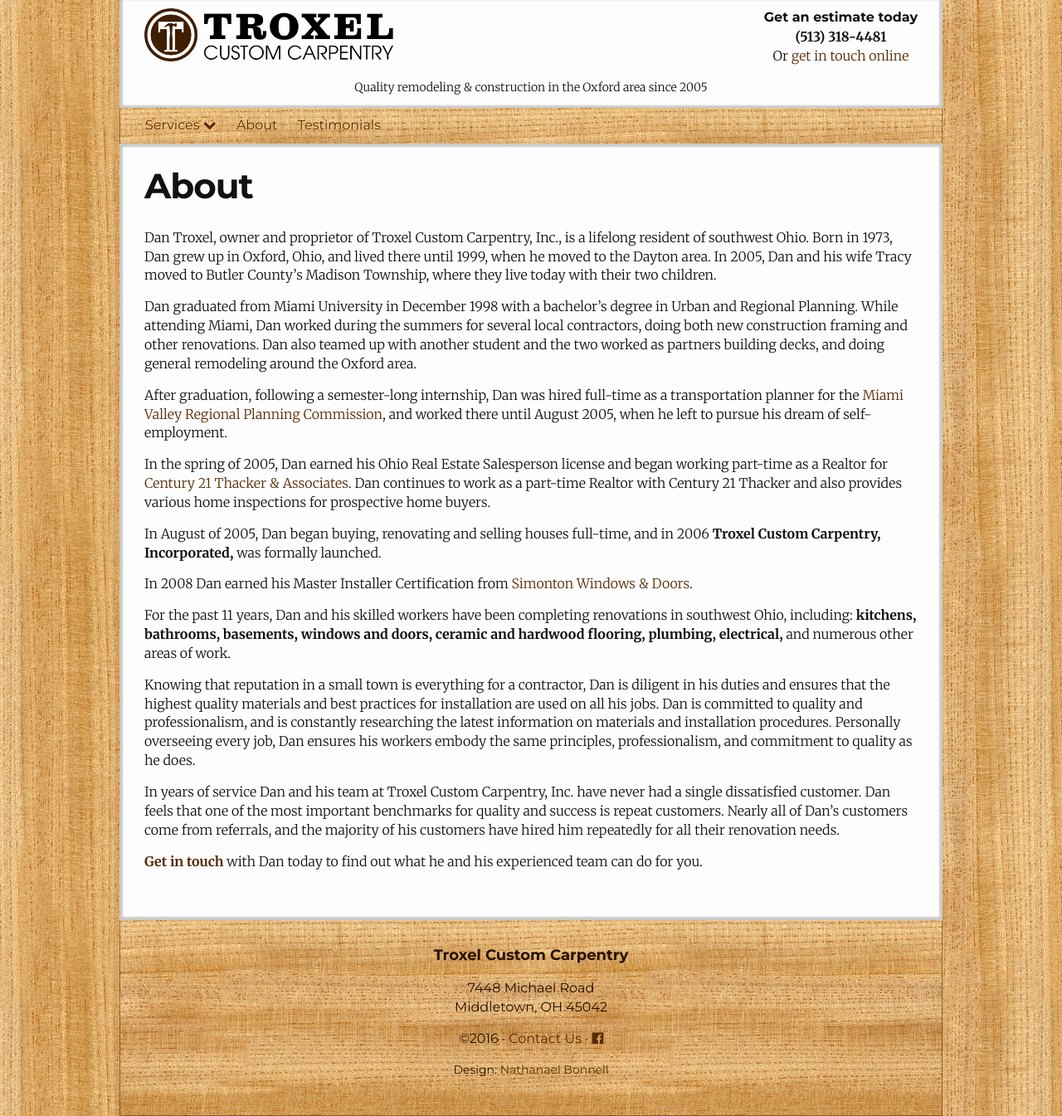
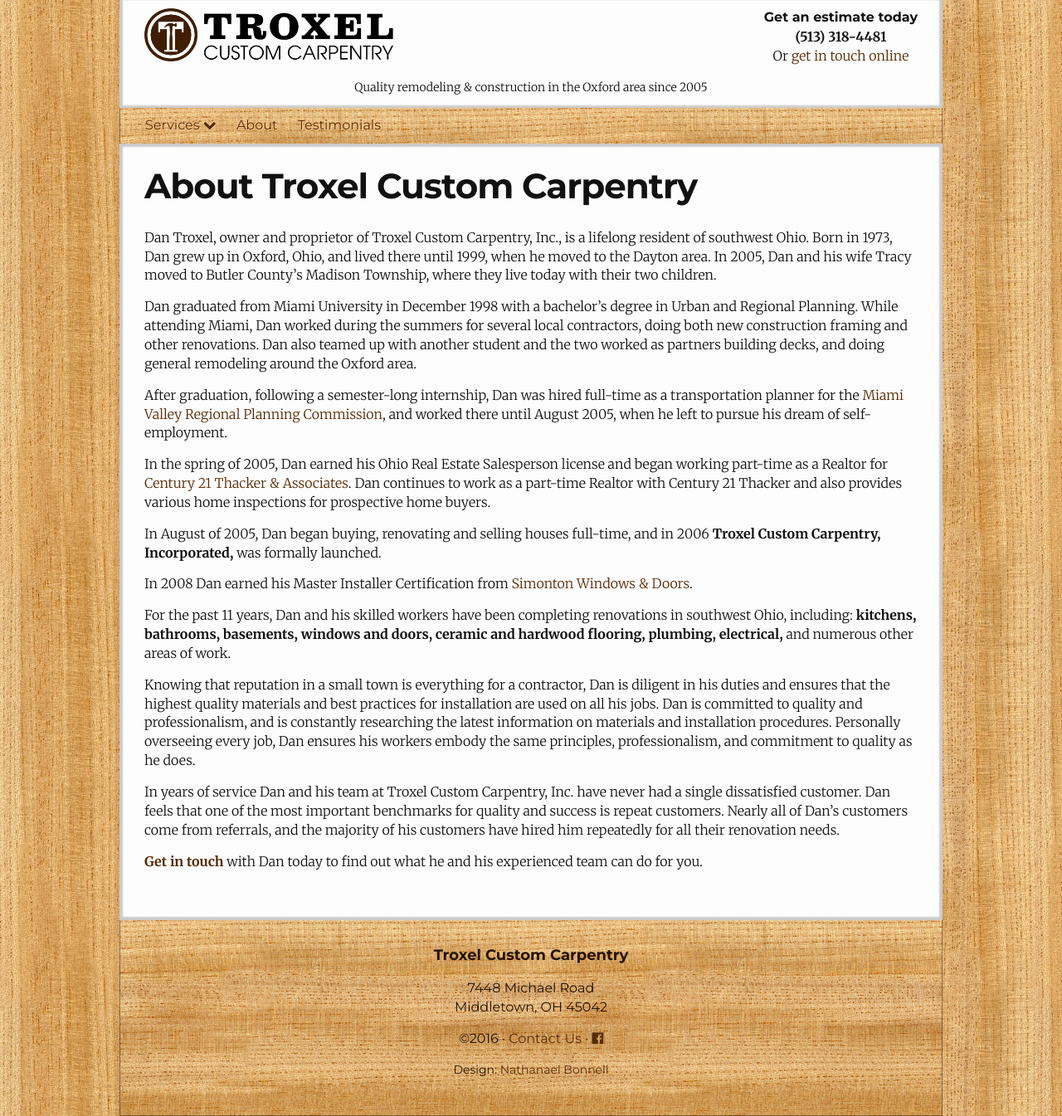
Before and after one commit to troxelcc/troxelcc.github.io, a Jekyll site: the page built from about.md, in a window 1280 px wide. Shown: the whole page at 83% size. Built offline with Jekyll 4.4.1, drawn with Linux system fonts in a browser that asks for light colours.

Commit message:
Allowed for title different from what shows in nav

```diff
--- a/_layouts/page.html
+++ b/_layouts/page.html
@@ -4,7 +4,7 @@
 <article class="post">
 
   <header class="post-header">
-    <h1 class="post-title">{{ page.title }}</h1>
+    <h1 class="post-title">{% if page.displaytitle %}{{ page.displaytitle }}{% else %}{{ page.title }}{% endif %}</h1>
   </header>
 
   <div class="post-content">
```
